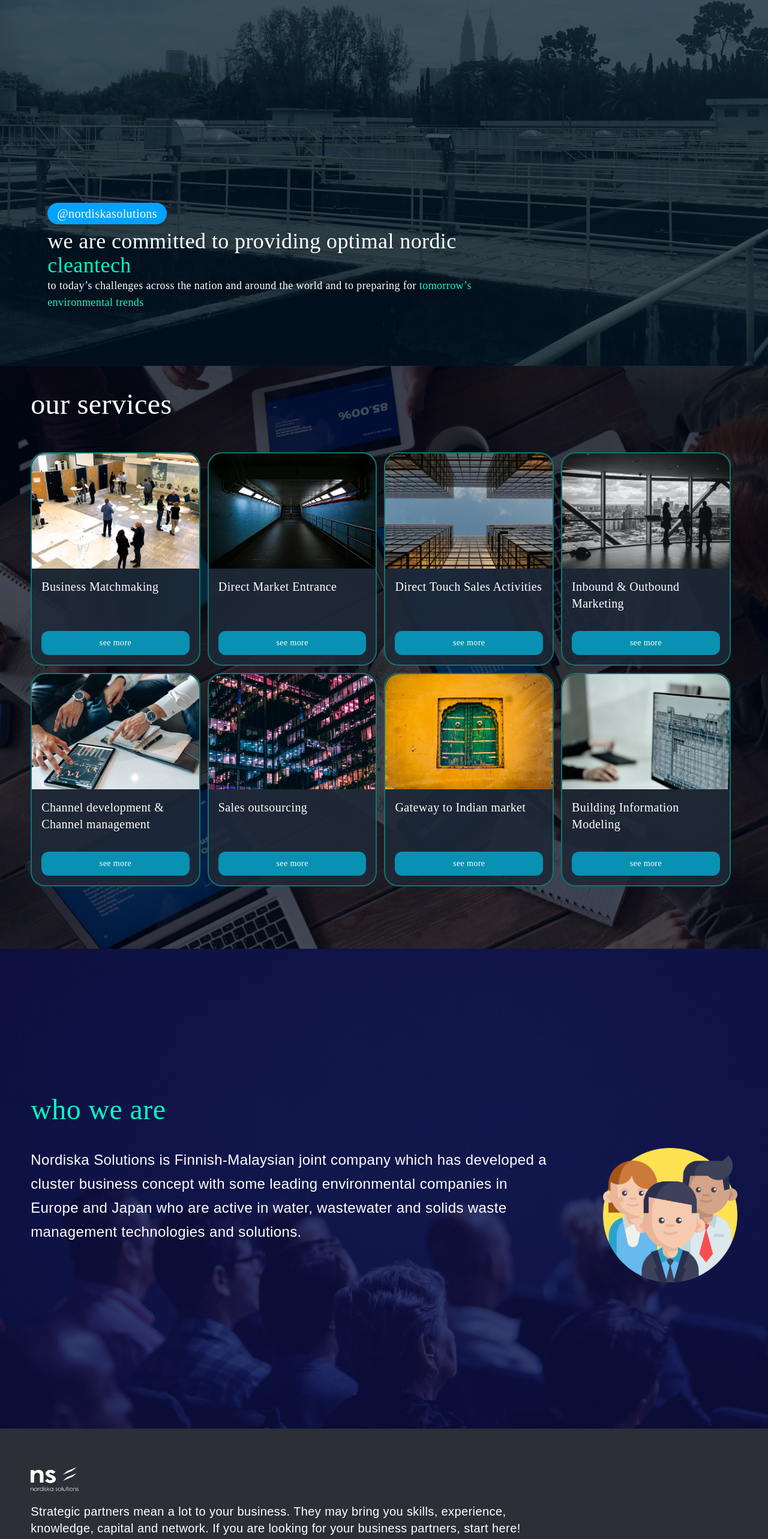
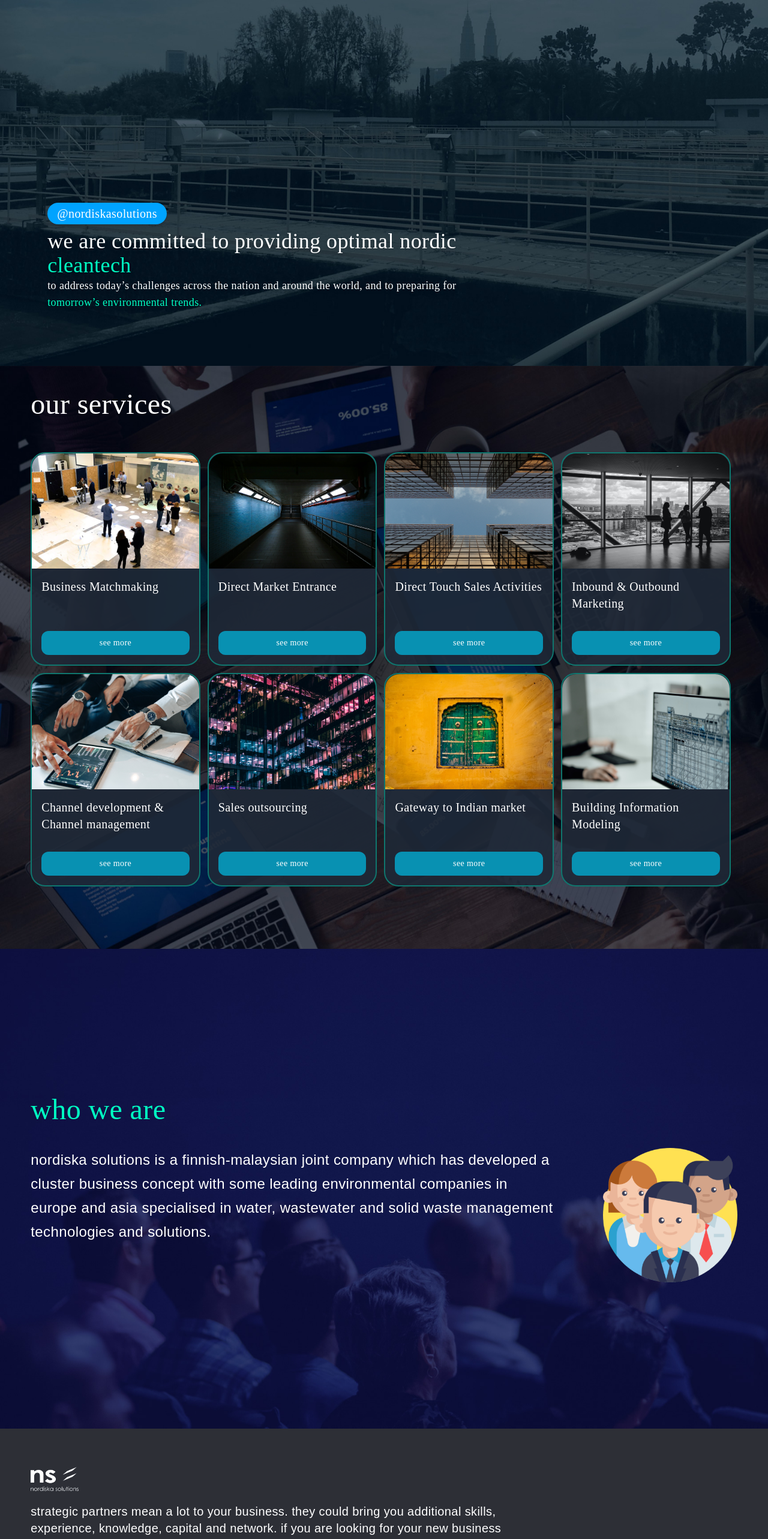
Before and after one commit to samithw/nordiska-vite-react-ts-v2, a React (Vite) app: page / in a window 1280 px wide. Shown: the part 190-2756 px from the top of the page at 60% size. Built offline with nearby package versions, Linux system fonts and the light colour scheme; a web font is replaced by a local one.

Commit message:
home, about us proof reading changes

```diff
--- a/src/components/Footer.tsx
+++ b/src/components/Footer.tsx
@@ -15,14 +15,11 @@ const Footer = (props: Props) => {
                     alt="Nordiska Solutions Logo"
                     />
                 </a>
-                <p className="text-white font-zenMaru text-lg md:text-xl my-5">
-                    Strategic partners mean a lot to your business. They may bring you
-                    skills, experience, knowledge, capital and network. If you are looking
-                    for your business partners, start here!
-                </p>
+                <p className="text-white font-zenMaru text-lg md:text-xl my-5">strategic partners mean a lot to your business. they could bring you additional skills, experience, knowledge, capital and network. if you are looking for your new business partners, start here!</p>
+
                 <div className="w-full flex flex-wrap gap-10">
                     <div className="w-[50%] text-white">
-                    <h3 className="font-zen text-lg text-nsgreen my-2">Get in touch</h3>
+                    <h3 className="font-zen text-lg text-nsgreen my-2">get in touch</h3>
 
 
                     <ContactDetail>
--- a/src/components/Navbar.tsx
+++ b/src/components/Navbar.tsx
@@ -52,14 +52,14 @@ const Navbar = (props: Props) => {
         <li className="nav-item has-sub-menu">
           <NavLink to="/services"><span>services</span></NavLink>
           <ul className='md:absolute p-0 m-0 hidden border-2 border-teal-600 bg-[#282828] bg-opacity-70 rounded-b-xl md:rounded-tr-xl '>
-            <li className=' sub-nav'><NavLink to="/services/business-matchmaking"><span>Business Matchmaking</span></NavLink></li>
-            <li className=' sub-nav'><NavLink to="/services/direct-market-entrance"><span>Direct market entrance</span></NavLink></li>
-            <li className=' sub-nav'><NavLink to="/services/direct-touch-sales-activities"><span>Direct touch sales activities</span></NavLink></li>
-            <li className=' sub-nav'><NavLink to="/services/inbound-outbound-marketing"><span>Inbound and outbound marketing</span></NavLink></li>
-            <li className=' sub-nav'><NavLink to="/services/channel-development-channel-management"><span>Channel development and Channel management</span></NavLink></li>
-            <li className=' sub-nav'><NavLink to="/services/sales-outsourcing"><span>Sales outsourcing</span></NavLink></li>
-            <li className=' sub-nav'><NavLink to="/services/gateway-to-indian-market"><span>Gateway to Indian market</span></NavLink></li>
-            <li className=' sub-nav'><NavLink to="/services/building-information-modeling"><span>BIM – Building Information Modeling (CAD 2 Revit) </span></NavLink></li>
+            <li className=' sub-nav'><NavLink to="/services/business-matchmaking"><span>business matchmaking</span></NavLink></li>
+            <li className=' sub-nav'><NavLink to="/services/direct-market-entrance"><span>direct market entrance</span></NavLink></li>
+            <li className=' sub-nav'><NavLink to="/services/direct-touch-sales-activities"><span>direct touch sales activities</span></NavLink></li>
+            <li className=' sub-nav'><NavLink to="/services/inbound-outbound-marketing"><span>inbound and outbound marketing</span></NavLink></li>
+            <li className=' sub-nav'><NavLink to="/services/channel-development-channel-management"><span>channel development and channel management</span></NavLink></li>
+            <li className=' sub-nav'><NavLink to="/services/sales-outsourcing"><span>sales outsourcing</span></NavLink></li>
+            <li className=' sub-nav'><NavLink to="/services/gateway-to-indian-market"><span>gateway to indian market</span></NavLink></li>
+            <li className=' sub-nav'><NavLink to="/services/building-information-modeling"><span>building information modeling</span></NavLink></li>
           </ul>
         </li>
         <li className="nav-item">
--- a/src/components/Services/ServicesIndex.tsx
+++ b/src/components/Services/ServicesIndex.tsx
@@ -9,7 +9,7 @@ const ServicesIndex = (props: Props) => {
   return (
     <>
 
-    <HeroSection bgCSS={{backgroundImage : 'url("/images/banner__services__2.jpg")'}}>
+    <HeroSection bgCSS={{backgroundImage : 'linear-gradient(rgba(0, 0, 0, 0.2), rgba(0, 0, 0, 0.2)) , url("/images/banner__services__2.jpg")'}}>
         {{
           pageTag : <>services</>,
           bigTextHeading : <>we constantly work with our partners by providing<span className=" text-nsgreen"> scalable and customizable </span>solutions </>,
--- a/src/pages/About.tsx
+++ b/src/pages/About.tsx
@@ -16,21 +16,26 @@ const About = (props: Props) => {
 
         </HeroSection>
         <PageQuote>
-          <span>We strive to implement long term relationships with our clients, based on extensive industry knowhow, quality services, reliable technologies and thorough understanding of all parties involved in the business &nbsp;</span>
+          <span>we strive to implement long-term relationships with our clients, based on extensive industry knowhow, quality services, reliable technologies, and thorough understanding of all parties involved in the business.</span>
         </PageQuote>
 
         <div className="content-wrapper" style={{backgroundImage: 'linear-gradient(45deg, #001140 30%, #010d31 70%)'}}>
         <div className="container flex flex-col gap-20 md:flex-row">
           <div className="text-white md:basis-1/2 font-zenMaru text-xl md:text-2xl">
             <h3 className="font-zen text-nsgreen text-4xl">history</h3>
-            <p className="my-10">Nordiska Solutions is Finnish-Malaysian joint company which has developed a cluster business concept with some leading environmental companies in Europe and Asia specialized in water, wastewater and solids waste management technologies and solutions. </p>
-            <p>This cluster business platform provides sophisticate and cost-effective solutions that are in the best interest of our clients, their customers and the environment. The founder of the company has over 22 years experiences in cleantech field and vast knowledge in international business.</p>
+            <p className="my-10">nordiska solutions is a finnish-malaysian joint company which has developed a cluster business concept with some leading environmental companies in europe and asia specialised in water, wastewater and solid waste management technologies and solutions.</p>
+
+            <p>this cluster business platform provides sophisticated and cost-effective solutions that are in the best interest of our clients, their customers, and the environment. the company’s founder has over 22 years experience in the cleantech field and extensive knowledge in international business.</p>
+
           </div>
           <div className="text-white md:basis-1/2 font-zenMaru text-xl md:text-2xl">
             <h3 className="font-zen text-nsgreen text-4xl">expertise</h3>
-            <p className="my-10">The domain expertise &amp; experience gathered over past two decades gives us edge over competition so as to provide high-end technologies and solutions to various domestic and industrial applications.</p>
-            <p className="my-10">We constantly continue developing our service platform, touch points together with our customers and partners in order to guarantee the very highest level of customer satisfaction and sustainability.</p>
-            <p className="my-10">We passionately believe that people and teams build projects, our approach results in an efficient and high-quality service, which is both cost-effective and fast responsive, enables our customers to enjoy risk-free services.</p>
+            <p className="my-10">the domain expertise and experience gathered over the past two decades gives us an edge over the competition, and helps us provide high-end technologies and solutions to various domestic and industrial applications.</p>
+
+            <p className="my-10">we constantly continue developing our service platform, touch points together with our customers and partners in order to guarantee the very highest level of customer satisfaction and sustainability.</p>
+
+            <p className="my-10">we passionately believe that people and teams build projects; our approach results in an efficient and high-quality service, which is both cost-effective and responsive, enabling our customers to enjoy risk-free services.</p>
+
           </div>
         </div>
       </div>
--- a/src/pages/Home.tsx
+++ b/src/pages/Home.tsx
@@ -16,7 +16,7 @@ const Home = () => {
           {{
             pageTag : "@nordiskasolutions",
             bigTextHeading : <>we are committed to providing optimal nordic <span className=" text-nsgreen">cleantech</span></>,
-            smallText : <>to today’s challenges across the nation and around the world and to preparing for <span className="text-nsgreen">tomorrow’s environmental trends</span></>
+            smallText : <>to address today’s challenges across the nation and around the world, and to preparing for <span className="text-nsgreen">tomorrow’s environmental trends.</span></>
           }}
 
         </HeroSection>
@@ -30,7 +30,7 @@ const Home = () => {
               },
               contentTitle : "who we are",
               contentBody : (
-              <p>Nordiska Solutions is Finnish-Malaysian joint company which has developed a cluster business concept with some leading environmental companies in Europe and Japan who are active in water, wastewater and solids waste management technologies and solutions.</p>
+              <p>nordiska solutions is a finnish-malaysian joint company which has developed a cluster business concept with some leading environmental companies in europe and asia specialised in water, wastewater and solid waste management technologies and solutions.</p>
               ),
               contentImageURL : "/images/icon__who.png",
               contentLink : <NavLink to='/about' className='btn-type1'>see more</NavLink>
```
